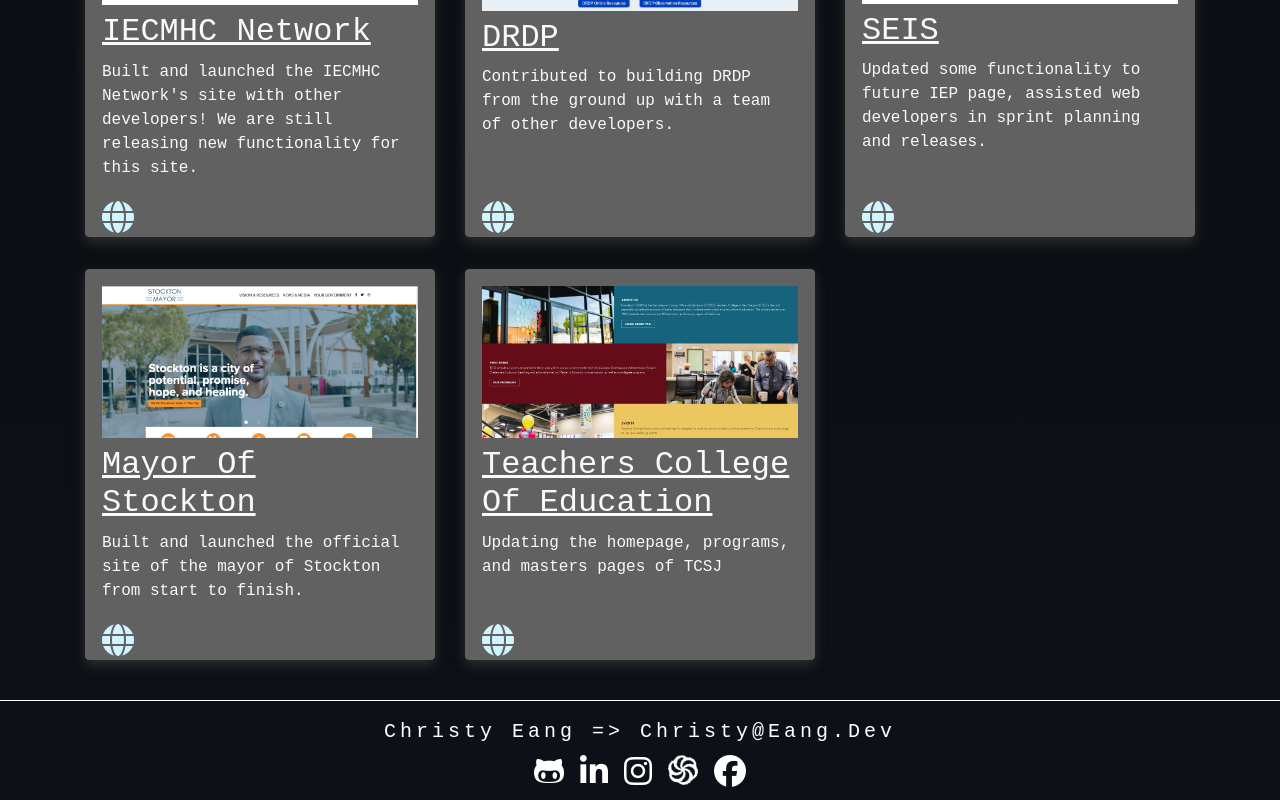
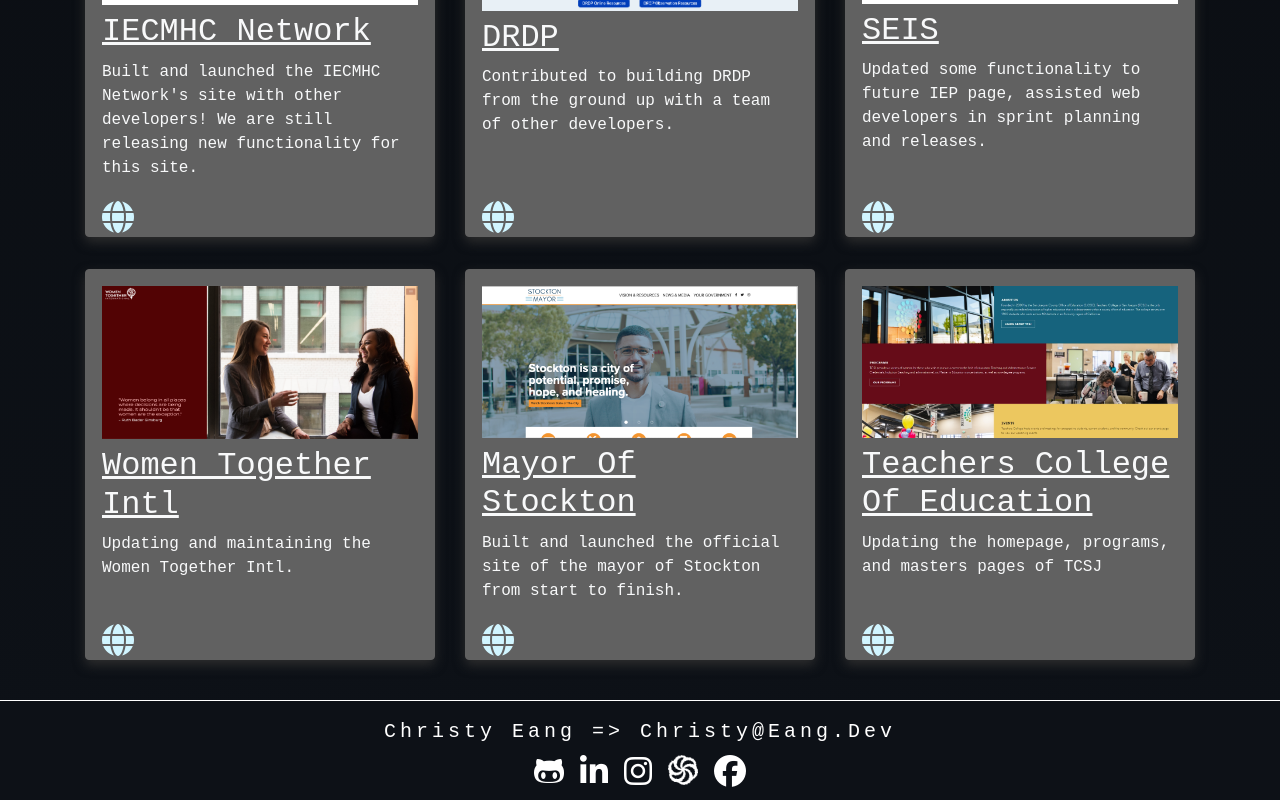
Before and after one commit to christycreme95/portfolio, an Angular app: page /home in a window 1280 px wide. Shown: the part 1755-2555 px from the top of the page. Built offline with nearby package versions, Linux system fonts and the light colour scheme; a web font is replaced by a local one.

Commit message:
adding women together

```diff
--- a/src/app/core/data/constants.ts
+++ b/src/app/core/data/constants.ts
@@ -78,6 +78,16 @@
     btn:'SEIS',
   },
   {
+    name:'Women Together Intl',
+    pic2: '../../../assets/images/proj/womenTogetherMembership.png',
+    picture: '../../../assets/images/proj/womenTogetherRuth.png',
+    description: 'Updating and maintaining the Women Together Intl.',
+    src: 'https://www.womentogetherintl.org/',
+    keywords: 'html, css, bootstrap, associate web developer',
+    long: 'I\'m one of the developers that maintain this site through CodeStack. It\'s a nice static site for a team that want other women to succeed. Their focus is to unite women and it\'s such an honor to be able to work on a site with that purpose!',
+    btn:'Women Together Intl',
+  },
+  {
     name:'Mayor Of Stockton',
     pic2: '../../../assets/images/proj/mayor2.jpg',
     picture: '../../../assets/images/proj/mayorStockton.png',
```
Also changed, not shown: src/assets/images/proj/womenTogetherMembership.png (added), src/assets/images/proj/womenTogetherRuth.png (added).
